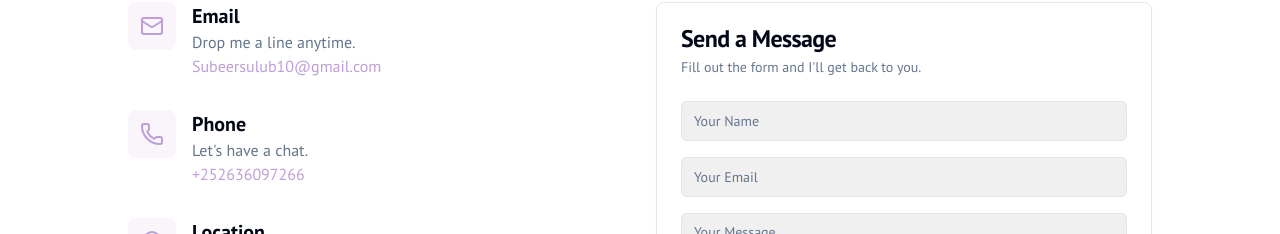
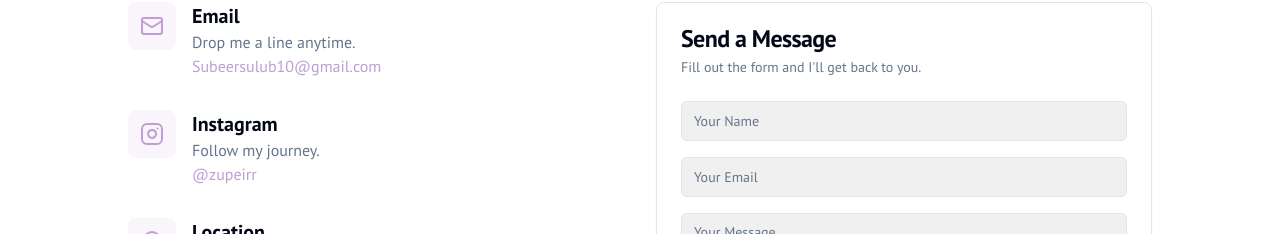
Before and after one commit to zupeirr/myperweb, a Next.js app: page / in a window 1280 px wide. Shown: the part 3128-3362 px from the top of the page. Built offline with nearby package versions, Linux system fonts and the light colour scheme.

Commit message:
Make the following changes:
,

Find this element:

  <div class="flex h

```diff
--- a/src/components/contact-section.tsx
+++ b/src/components/contact-section.tsx
@@ -2,7 +2,7 @@ import { Button } from '@/components/ui/button';
 import { Card, CardContent, CardHeader, CardTitle, CardDescription } from '@/components/ui/card';
 import { Input } from '@/components/ui/input';
 import { Textarea } from '@/components/ui/textarea';
-import { Mail, Phone, MapPin } from 'lucide-react';
+import { Mail, Instagram, MapPin } from 'lucide-react';
 
 export function ContactSection() {
   return (
@@ -32,13 +32,13 @@ export function ContactSection() {
               </div>
                <div className="flex items-start gap-4">
                 <div className="flex h-12 w-12 items-center justify-center rounded-lg bg-primary/10 text-primary">
-                  <Phone className="h-6 w-6" />
+                  <Instagram className="h-6 w-6" />
                 </div>
                 <div>
-                  <h3 className="text-xl font-bold">Phone</h3>
-                  <p className="text-muted-foreground">Let's have a chat.</p>
-                  <a href="tel:+252636097266" className="font-medium text-primary hover:underline">
-                    +252636097266
+                  <h3 className="text-xl font-bold">Instagram</h3>
+                  <p className="text-muted-foreground">Follow my journey.</p>
+                  <a href="https://instagram.com/zupeirr" target="_blank" rel="noopener noreferrer" className="font-medium text-primary hover:underline">
+                    @zupeirr
                   </a>
                 </div>
               </div>
```
